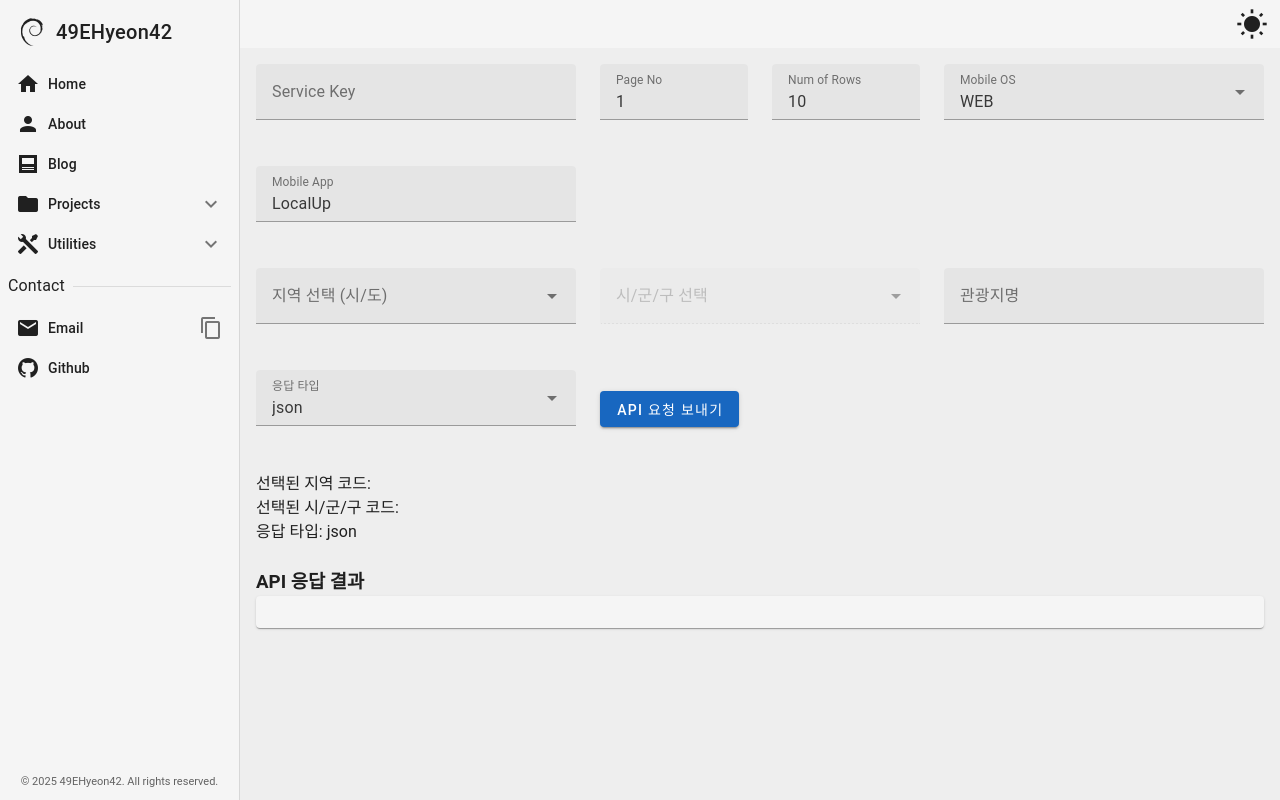
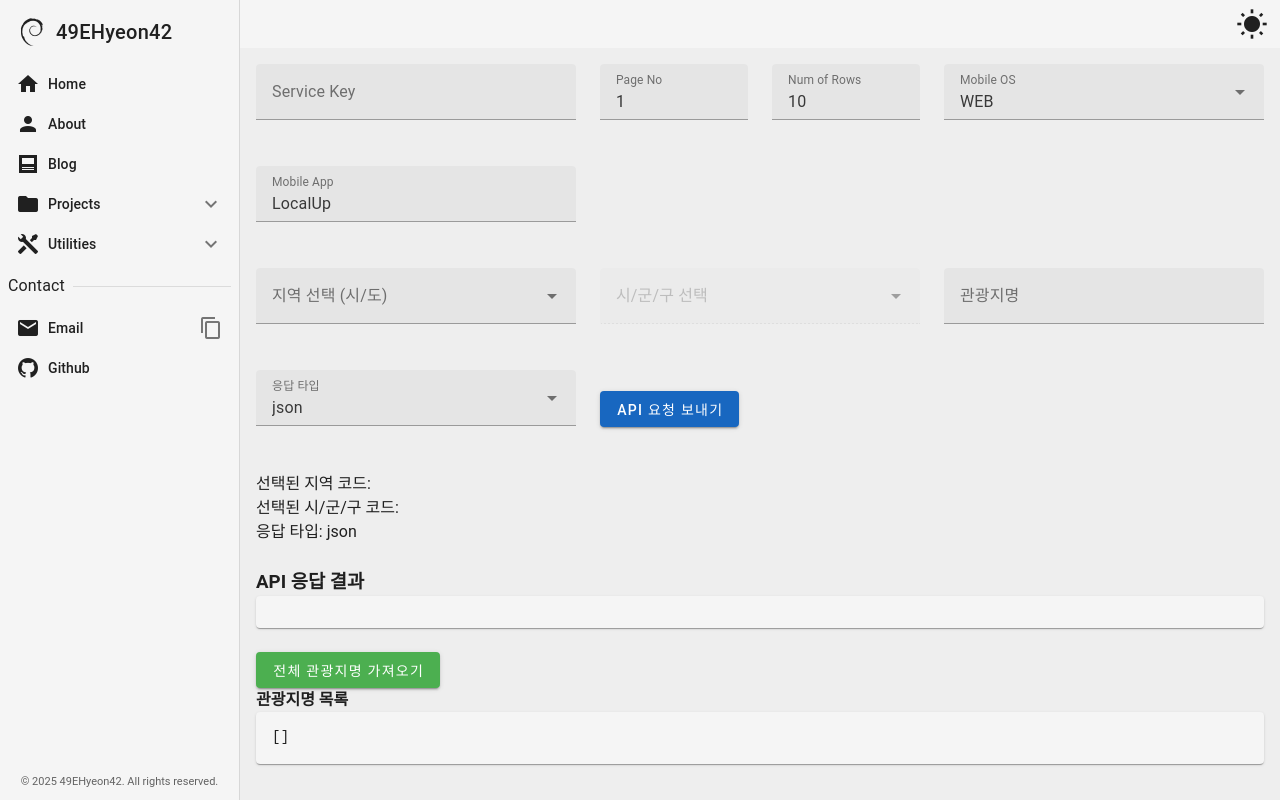
Before and after one commit to 49EHyeon42/vue-boilerplate, a Vue app: page /utilities/tour-api in a window 1280 px wide. Built offline with nearby package versions, Linux system fonts and the light colour scheme; a web font is replaced by a local one.

Commit message:
fix: 관광지 목록 확인 기능 추가

```diff
--- a/src/views/utilities/TourApiView.vue
+++ b/src/views/utilities/TourApiView.vue
@@ -66,6 +66,49 @@ const sendRequest = () => {
       console.error('API 요청 오류:', error);
       apiResponse.value = { error: error.message };
     });
+};
+
+const uniqueTatsNmList = ref<string[]>([]);
+
+const fetchAllTatsNm = async () => {
+  try {
+    // Step 1: totalCount 확인
+    const params1: Record<string, unknown> = {
+      serviceKey: serviceKey.value,
+      pageNo: 1,
+      numOfRows: 1,
+      MobileOS: mobileOS.value,
+      MobileApp: mobileApp.value,
+      areaCd: selectedArea.value,
+      signguCd: selectedSigungu.value,
+      _type: _type.value,
+    };
+    const url1 = `https://apis.data.go.kr/B551011/TatsCnctrRateService/tatsCnctrRatedList?${new URLSearchParams(params1).toString()}`;
+    const res1 = await fetch(url1);
+    const data1 = await res1.json();
+    const totalCount = data1.response.body.totalCount;
+
+    console.log('전체 항목 수:', totalCount);
+
+    // Step 2: 전체 데이터 가져오기
+    const params2: Record<string, unknown> = {
+      ...params1,
+      numOfRows: totalCount,
+    };
+    const url2 = `https://apis.data.go.kr/B551011/TatsCnctrRateService/tatsCnctrRatedList?${new URLSearchParams(params2).toString()}`;
+    const res2 = await fetch(url2);
+    const data2 = await res2.json();
+
+    // Step 3: 중복 없는 관광지명 추출
+    const items = data2.response.body.items.item;
+    const uniqueNames = Array.from(new Set(items.map((item: unknown) => item.tAtsNm)));
+    uniqueTatsNmList.value = uniqueNames;
+
+    console.log('중복 없는 관광지명 리스트:', uniqueNames);
+  } catch (err) {
+    console.error('전체 관광지명 가져오기 오류:', err);
+    uniqueTatsNmList.value = [`오류: ${err}`];
+  }
 };
 </script>
 
@@ -149,6 +192,19 @@ const sendRequest = () => {
           </v-card>
         </v-col>
       </v-row>
+
+      <!-- 관광지명 -->
+      <v-row>
+        <v-col>
+          <v-btn color="success" @click="fetchAllTatsNm"> 전체 관광지명 가져오기 </v-btn>
+          <h4>관광지명 목록</h4>
+          <v-card outlined>
+            <v-card-text>
+              <pre>{{ uniqueTatsNmList }}</pre>
+            </v-card-text>
+          </v-card>
+        </v-col>
+      </v-row>
     </v-container>
   </EhLayout2>
 </template>
```
